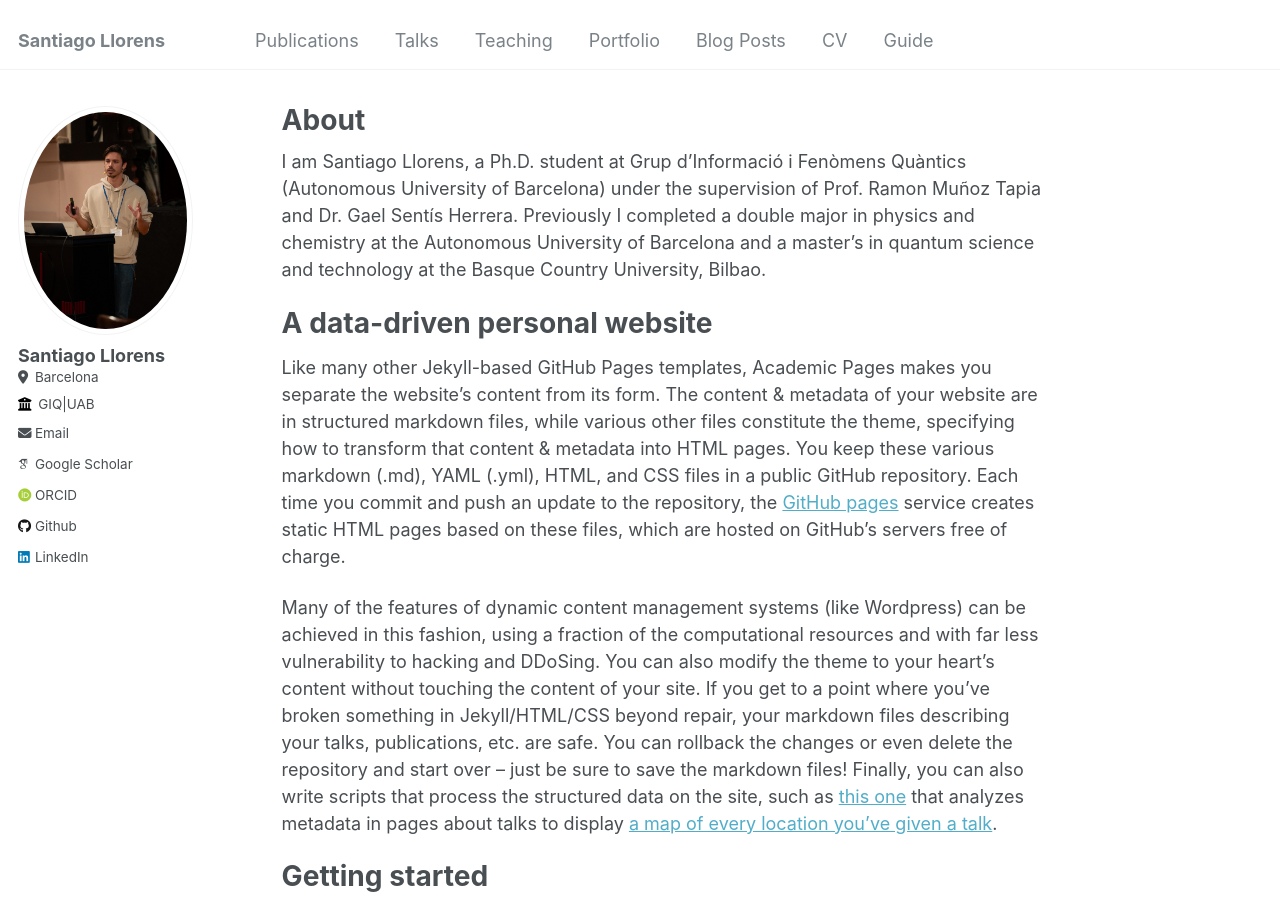
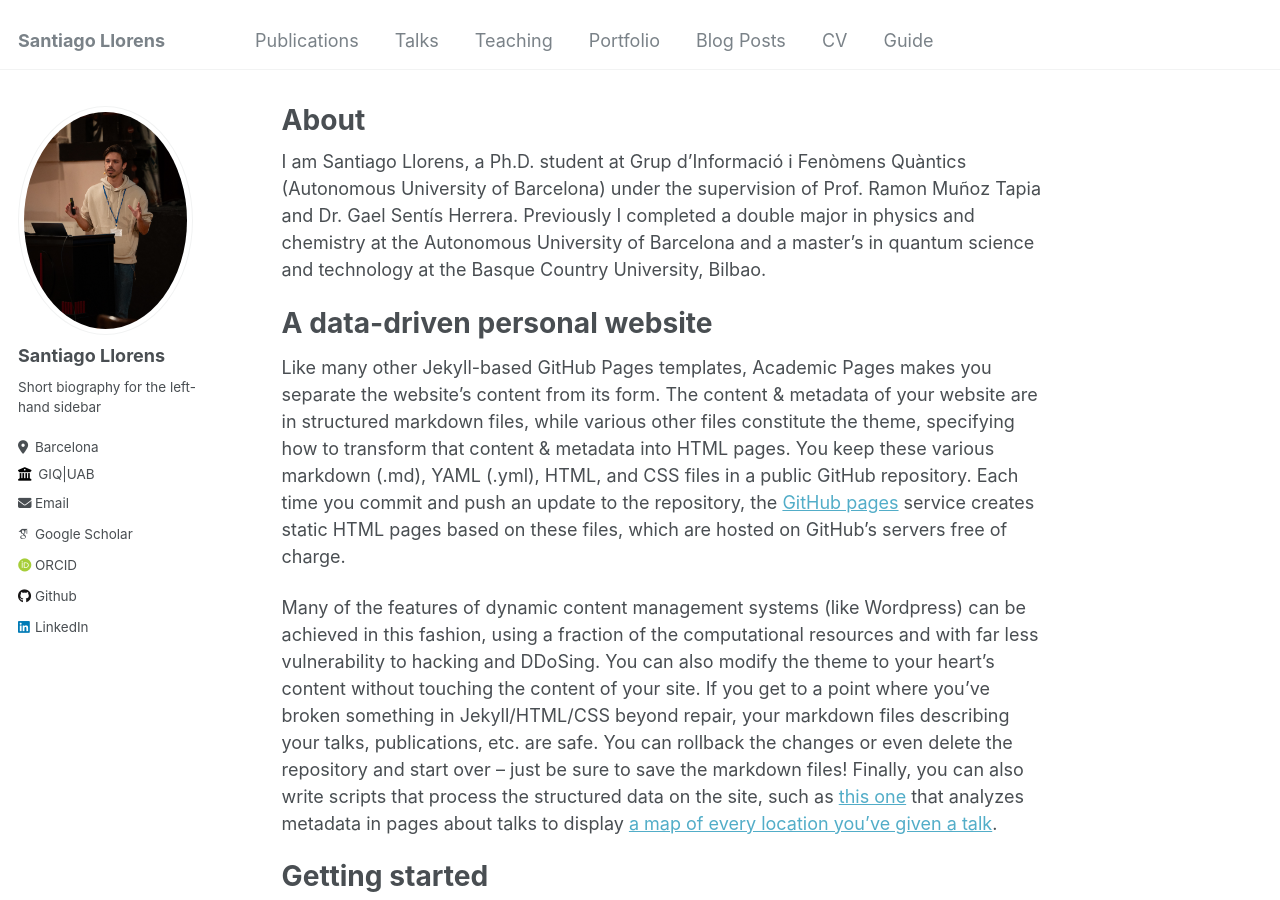
Before and after one commit to SantiagoLlorens/SantiagoLlorens.github.io, a Jekyll site: the page built from _pages/about.md, in a window 1280 px wide and 900 px high. Built offline with Jekyll 4.4.1, drawn with Linux system fonts in a browser that asks for light colours; some web fonts are replaced.

Commit message:
Update _config.yml

```diff
--- a/_config.yml
+++ b/_config.yml
@@ -24,7 +24,7 @@ author:
   avatar           : "ceqip2024foto16.jpg"
   name             : "Santiago Llorens"
   pronouns         : # example: "she/her"
-  bio              : #"Short biography for the left-hand sidebar"
+  bio              : "Short biography for the left-hand sidebar"
   location         : "Barcelona"
   employer         : "GIQ|UAB"
   uri              : # URL
```
